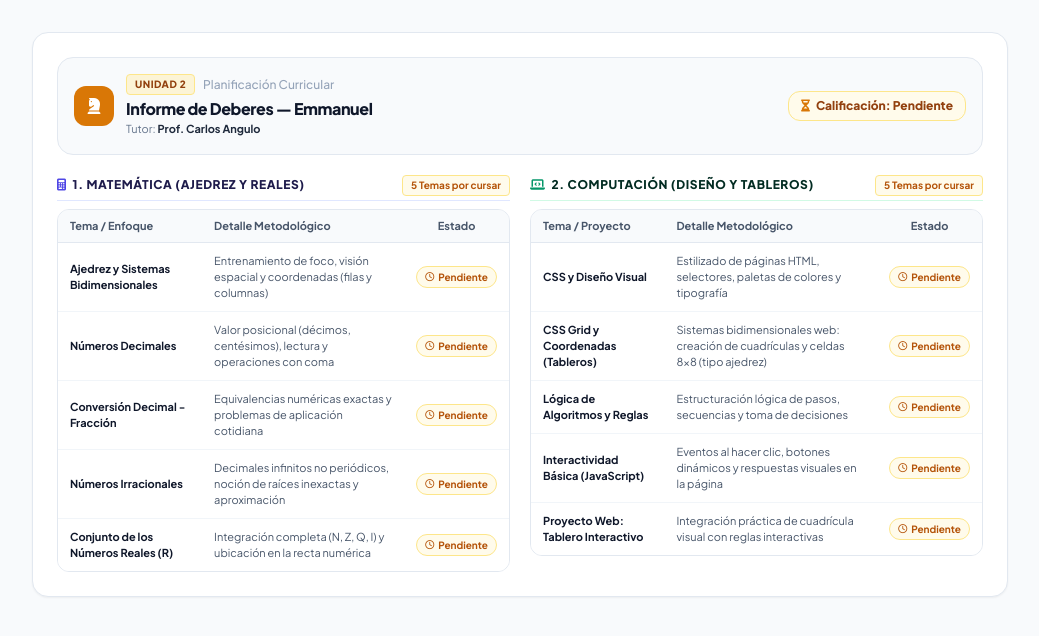
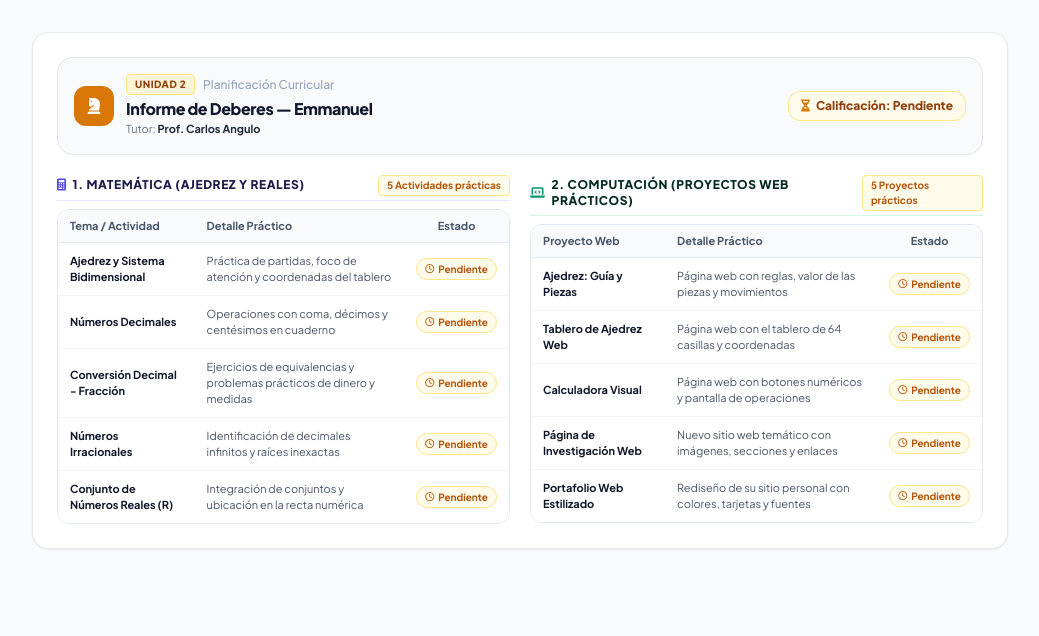
Before and after one commit to Elnuget/deberes-emanuel, a Laravel app: page /informe/unidad-2 in a window 1280 px wide. Shown: the top 636 px of the page, without its empty margins (120-1159 px from the left). Run offline with Laravel 12, Linux system fonts and the light colour scheme; data comes from the database, SQL or seed files in the repository; some libraries are stand-ins or nearby versions.

Commit message:
feat: replace theoretical topics with 100% practical web projects for computing unit 2

```diff
--- a/app/Http/Controllers/DashboardController.php
+++ b/app/Http/Controllers/DashboardController.php
@@ -376,78 +376,78 @@ class DashboardController extends Controller
             'email' => 'carlos@deberesem.noxdata.site',
         ];
 
-        // Planificación y temas de Matemática (Unidad 2)
+        // Planificación y actividades prácticas de Matemática (Unidad 2)
         $mathDuties = [
             [
-                'title' => 'Ajedrez y Sistemas Bidimensionales',
-                'detail' => 'Entrenamiento de foco, visión espacial y coordenadas (filas y columnas)',
+                'title' => 'Ajedrez y Sistema Bidimensional',
+                'detail' => 'Práctica de partidas, foco de atención y coordenadas del tablero',
                 'guide_url' => null,
                 'status' => 'Pendiente',
                 'grade' => 'Pendiente',
             ],
             [
                 'title' => 'Números Decimales',
-                'detail' => 'Valor posicional (décimos, centésimos), lectura y operaciones con coma',
+                'detail' => 'Operaciones con coma, décimos y centésimos en cuaderno',
                 'guide_url' => null,
                 'status' => 'Pendiente',
                 'grade' => 'Pendiente',
             ],
             [
                 'title' => 'Conversión Decimal - Fracción',
-                'detail' => 'Equivalencias numéricas exactas y problemas de aplicación cotidiana',
+                'detail' => 'Ejercicios de equivalencias y problemas prácticos de dinero y medidas',
                 'guide_url' => null,
                 'status' => 'Pendiente',
                 'grade' => 'Pendiente',
             ],
             [
                 'title' => 'Números Irracionales',
-                'detail' => 'Decimales infinitos no periódicos, noción de raíces inexactas y aproximación',
+                'detail' => 'Identificación de decimales infinitos y raíces inexactas',
                 'guide_url' => null,
                 'status' => 'Pendiente',
                 'grade' => 'Pendiente',
             ],
             [
-                'title' => 'Conjunto de los Números Reales (R)',
-                'detail' => 'Integración completa (N, Z, Q, I) y ubicación en la recta numérica',
+                'title' => 'Conjunto de Números Reales (R)',
+                'detail' => 'Integración de conjuntos y ubicación en la recta numérica',
                 'guide_url' => null,
                 'status' => 'Pendiente',
                 'grade' => 'Pendiente',
             ],
         ];
 
-        // Planificación y temas de Computación (Unidad 2: Diseño y tableros interactivos)
+        // Proyectos prácticos de Computación (Unidad 2 - 100% prácticos y reales)
         $compuDuties = [
             [
-                'title' => 'CSS y Diseño Visual',
-                'detail' => 'Estilizado de páginas HTML, selectores, paletas de colores y tipografía',
+                'title' => 'Ajedrez: Guía y Piezas',
+                'detail' => 'Página web con reglas, valor de las piezas y movimientos',
                 'link_url' => null,
                 'status' => 'Pendiente',
                 'grade' => 'Pendiente',
             ],
             [
-                'title' => 'CSS Grid y Coordenadas (Tableros)',
-                'detail' => 'Sistemas bidimensionales web: creación de cuadrículas y celdas 8x8 (tipo ajedrez)',
+                'title' => 'Tablero de Ajedrez Web',
+                'detail' => 'Página web con el tablero de 64 casillas y coordenadas',
                 'link_url' => null,
                 'status' => 'Pendiente',
                 'grade' => 'Pendiente',
             ],
             [
-                'title' => 'Lógica de Algoritmos y Reglas',
-                'detail' => 'Estructuración lógica de pasos, secuencias y toma de decisiones',
+                'title' => 'Calculadora Visual',
+                'detail' => 'Página web con botones numéricos y pantalla de operaciones',
                 'link_url' => null,
                 'status' => 'Pendiente',
                 'grade' => 'Pendiente',
             ],
             [
-                'title' => 'Interactividad Básica (JavaScript)',
-                'detail' => 'Eventos al hacer clic, botones dinámicos y respuestas visuales en la página',
+                'title' => 'Página de Investigación Web',
+                'detail' => 'Nuevo sitio web temático con imágenes, secciones y enlaces',
                 'link_url' => null,
                 'status' => 'Pendiente',
                 'grade' => 'Pendiente',
             ],
             [
-                'title' => 'Proyecto Web: Tablero Interactivo',
-                'detail' => 'Integración práctica de cuadrícula visual con reglas interactivas',
+                'title' => 'Portafolio Web Estilizado',
+                'detail' => 'Rediseño de su sitio personal con colores, tarjetas y fuentes',
                 'link_url' => null,
                 'status' => 'Pendiente',
                 'grade' => 'Pendiente',
--- a/resources/views/reports/unit2.blade.php
+++ b/resources/views/reports/unit2.blade.php
@@ -123,7 +123,7 @@
                             <span>1. Matemática (Ajedrez y Reales)</span>
                         </h3>
                         <span class="text-[10px] font-bold text-amber-700 bg-amber-50 px-2 py-0.5 rounded border border-amber-200">
-                            {{ count($mathDuties) }} Temas por cursar
+                            {{ count($mathDuties) }} Actividades prácticas
                         </span>
                     </div>
 
@@ -131,8 +131,8 @@
                         <table class="w-full text-left text-xs divide-y divide-slate-200">
                             <thead class="bg-slate-50 text-slate-600 font-bold text-[11px]">
                                 <tr>
-                                    <th class="py-2 px-3">Tema / Enfoque</th>
-                                    <th class="py-2 px-3">Detalle Metodológico</th>
+                                    <th class="py-2 px-3">Tema / Actividad</th>
+                                    <th class="py-2 px-3">Detalle Práctico</th>
                                     <th class="py-2 px-3 text-center">Estado</th>
                                 </tr>
                             </thead>
@@ -163,10 +163,10 @@
                     <div class="flex items-center justify-between pb-1 border-b border-emerald-100">
                         <h3 class="text-xs font-black text-emerald-950 uppercase tracking-wider flex items-center gap-1.5">
                             <i class="fa-solid fa-laptop-code text-emerald-600"></i>
-                            <span>2. Computación (Diseño y Tableros)</span>
+                            <span>2. Computación (Proyectos Web Prácticos)</span>
                         </h3>
                         <span class="text-[10px] font-bold text-amber-700 bg-amber-50 px-2 py-0.5 rounded border border-amber-200">
-                            {{ count($compuDuties) }} Temas por cursar
+                            {{ count($compuDuties) }} Proyectos prácticos
                         </span>
                     </div>
 
@@ -174,8 +174,8 @@
                         <table class="w-full text-left text-xs divide-y divide-slate-200">
                             <thead class="bg-slate-50 text-slate-600 font-bold text-[11px]">
                                 <tr>
-                                    <th class="py-2 px-3">Tema / Proyecto</th>
-                                    <th class="py-2 px-3">Detalle Metodológico</th>
+                                    <th class="py-2 px-3">Proyecto Web</th>
+                                    <th class="py-2 px-3">Detalle Práctico</th>
                                     <th class="py-2 px-3 text-center">Estado</th>
                                 </tr>
                             </thead>
```
